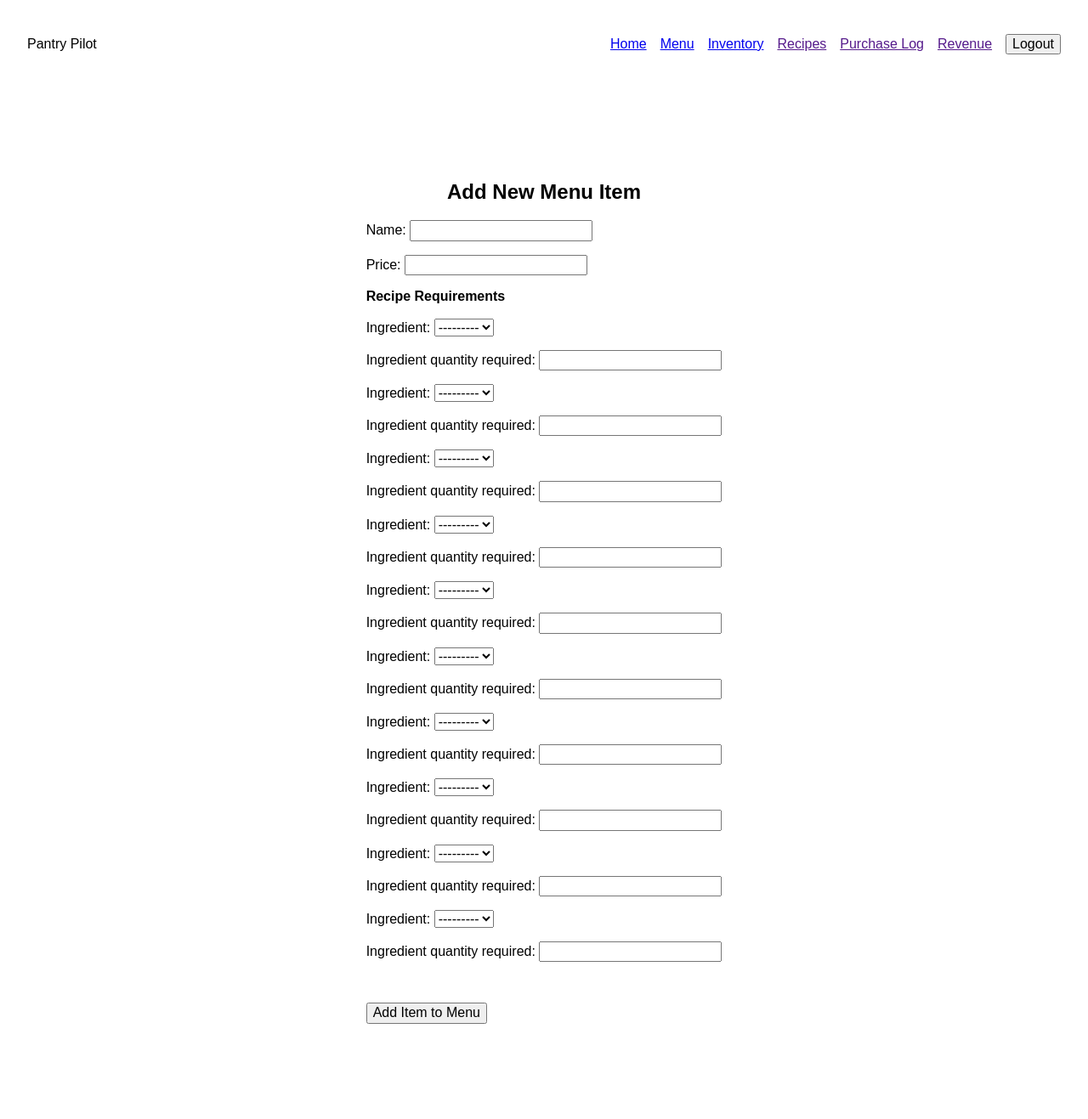
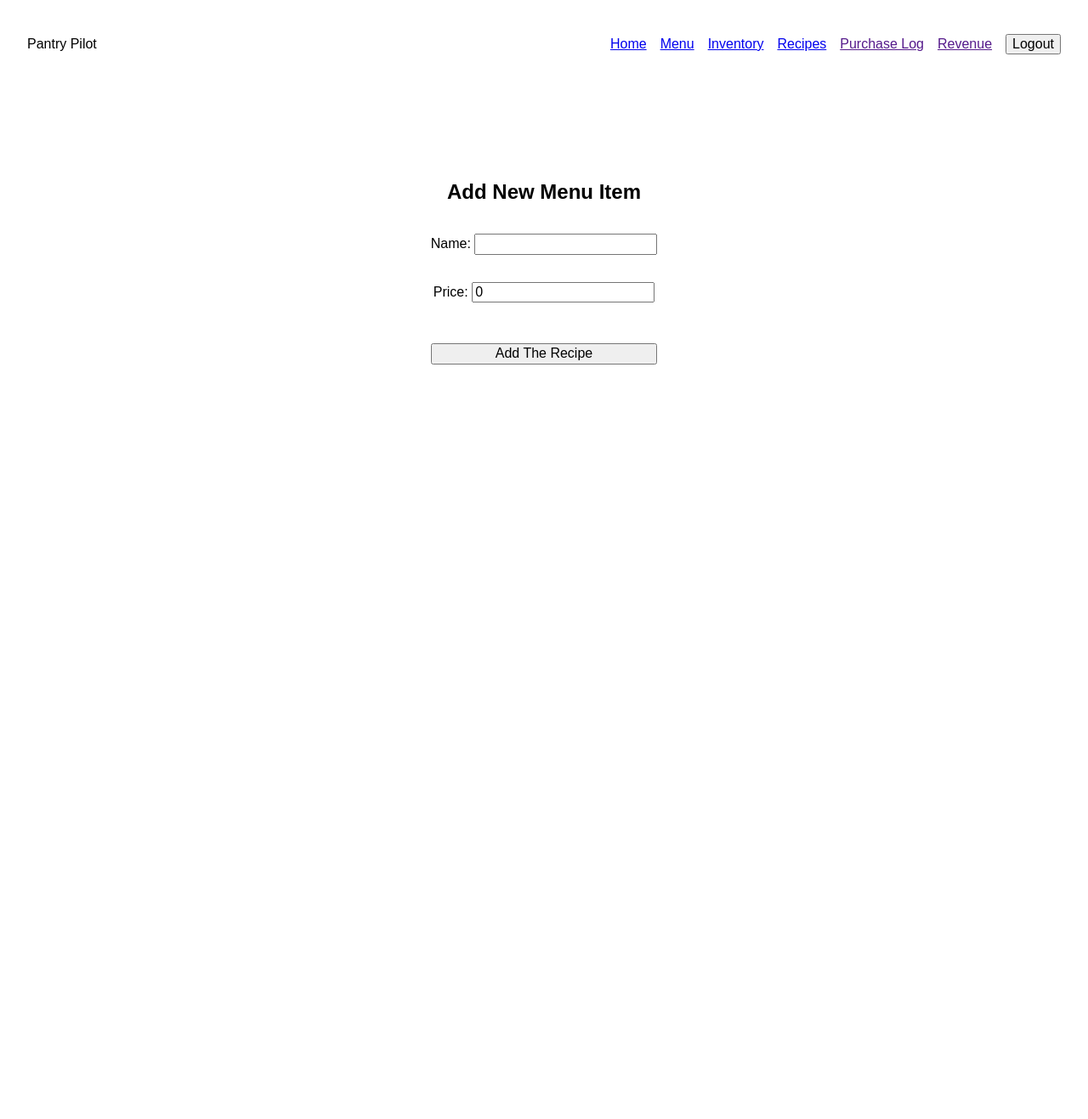
Before and after one commit to RobertMcIsaac/django_delights, a Django app: page /menu/add/ in a window 1280 px wide. Shown: the whole page at 85% size. After the commit the page ends 429 px from the top, so only its background shows below. Run offline with Django 4.2, Linux system fonts and the light colour scheme; the visitor is signed in with stand-in values (Sample User, id 1); data that the repository does not hold is empty.

Commit message:
Changed Models: RecipeRequirement no longer through. Created recipe form and menu detail template.

```diff
--- a/inventory/forms.py
+++ b/inventory/forms.py
@@ -5,12 +5,23 @@ from django.forms import inlineformset_factory
 class MenuCreateForm(forms.ModelForm):
     class Meta:
         model = MenuItem
-        fields = ["name", "price"]
+        fields = "__all__"
 
-class RecipeRequirementForm(forms.ModelForm):
+class IngredientCreateForm(forms.ModelForm):
+    class Meta:
+        model = Ingredient
+        fields = "__all__"
+
+class RecipeRequirementCreateForm(forms.ModelForm):
     class Meta:
         model = RecipeRequirement
-        fields = ["ingredient", "ingredient_quantity_required"]
+        fields = "__all__"
+
+class PurchaseCreateForm(forms.ModelForm):
+    class Meta:
+        model = Purchase
+        fields = "__all__"
 
 
-RecipeRequirementFormSet = inlineformset_factory(MenuItem, RecipeRequirement, form=RecipeRequirementForm, extra=10, can_delete=False)
+
+# RecipeRequirementFormSet = inlineformset_factory(MenuItem, RecipeRequirement, form=RecipeRequirementForm, extra=10, can_delete=False)
--- a/inventory/models.py
+++ b/inventory/models.py
@@ -6,8 +6,8 @@ from django.contrib.auth.models import User
 # Ingredient MODEL
 class Ingredient(models.Model):
     name = models.CharField(max_length=100, unique=True)
-    cost_per_unit = models.DecimalField(max_digits=5, decimal_places=2)
-    quantity_available = models.DecimalField(max_digits=5, decimal_places=2)
+    cost_per_unit = models.DecimalField(max_digits=5, decimal_places=2, default=0)
+    quantity_available = models.DecimalField(max_digits=5, decimal_places=2, default=0)
     # Define constants at class level for MEASUREMENT_UNIT_CHOICES
     GRAMS = "GR"
     KILOGRAMS = "KG"
@@ -44,8 +44,7 @@ class Ingredient(models.Model):
 # MenuItem MODEL
 class MenuItem(models.Model):
     name = models.CharField(max_length=100, unique=True)
-    price = models.DecimalField(max_digits=5, decimal_places=2)
-    recipe_requirements = models.ManyToManyField(Ingredient, through="RecipeRequirement")
+    price = models.DecimalField(max_digits=5, decimal_places=2, default=0)
 
     def __str__(self):
         return self.name
@@ -59,7 +58,7 @@ class MenuItem(models.Model):
 class RecipeRequirement(models.Model):
     menu_item = models.ForeignKey(MenuItem, on_delete=models.CASCADE)
     ingredient = models.ForeignKey(Ingredient, on_delete=models.PROTECT)
-    ingredient_quantity_required = models.DecimalField(max_digits=5, decimal_places=2)
+    ingredient_quantity = models.DecimalField(max_digits=5, decimal_places=2, default=0)
 
     def __str__(self):
         return str(self.menu_item) + " Recipe"
--- a/inventory/static/inventory/style.css
+++ b/inventory/static/inventory/style.css
@@ -195,7 +195,8 @@ h4 {
 
 .form__container {
     margin: 1rem 0;
-    text-align: left;
+    display: flex;
+    flex-direction: column;
 }
 
 /* .requirements__container {
--- a/inventory/templates/inventory/base.html
+++ b/inventory/templates/inventory/base.html
@@ -26,7 +26,7 @@
                     <a href="{% url 'home' %}"><li class="nav__navitem">Home</li></a>
                     <a href="{% url 'menu' %}"><li class="nav__navitem">Menu</li></a>
                     <a href="{% url 'inventory' %}"><li class="nav__navitem">Inventory</li></a>
-                    <a href=""><li class="nav__navitem">Recipes</li></a>
+                    <a href="{% url 'recipes' %}"><li class="nav__navitem">Recipes</li></a>
                     <a href=""><li class="nav__navitem">Purchase Log</li></a>
                     <a href=""><li class="nav__navitem">Revenue</li></a>
                     <a href="{% url 'logout' %}"><li class="nav__navitem"><button class="buttons">Logout</button></li></a>
--- a/inventory/templates/inventory/inventory.html
+++ b/inventory/templates/inventory/inventory.html
@@ -39,6 +39,6 @@
             {% endfor %}
         </tbody>
     </table>
-    <a href=""><button class="add__button buttons">Add New Ingredient</button></a>
+    <a href="{% url 'ingredient_new' %}"><button class="add__button buttons">Add New Ingredient</button></a>
 </section>
 {% endblock content%}
--- a/inventory/templates/inventory/menu_create_form.html
+++ b/inventory/templates/inventory/menu_create_form.html
@@ -10,14 +10,7 @@
     <form class="form__container" action="{% url 'menu_new' %}" method="POST">
         {% csrf_token %}
         {{ form.as_p }}
-        <div class="requirements__container">
-            <h4>Recipe Requirements</h4>
-            {{ requirements.management_form}}
-            {% for form in requirements.forms %}
-                {{ form.as_p }}
-            {% endfor %}
-        </div>
-        <button class="buttons form__button" type="submit">Add Item to Menu</button>
+        <button class="buttons form__button" type="submit">Add The Recipe</button>
     </form>
 </section>
 {% endblock content %}
--- a/inventory/urls.py
+++ b/inventory/urls.py
@@ -10,4 +10,8 @@ urlpatterns = [
     path('menu/', views.MenuList.as_view(), name="menu"),
     path('menu/add/', views.MenuCreate.as_view(), name="menu_new"),
     path('inventory/', views.IngredientList.as_view(), name="inventory"),
+    path('inventory/add/', views.IngredientCreate.as_view(), name="ingredient_new"),
+    path('recipes/', views.RecipeRequirementList.as_view(), name="recipes"),
+    path('recipes/add/', views.RecipeRequirementCreate.as_view(), name="recipe_new"),
+    path('menu/<int:pk>/', views.MenuItemDetail.as_view(), name="menu_item_detail")
 ]
--- a/inventory/views.py
+++ b/inventory/views.py
@@ -11,7 +11,7 @@ from django.contrib.auth.forms import UserCreationForm
 from django.urls import reverse_lazy
 from .models import Ingredient, MenuItem, RecipeRequirement, Purchase
 from django.views.generic import CreateView, ListView, DetailView, UpdateView, DeleteView
-from .forms import MenuCreateForm, RecipeRequirementForm, RecipeRequirementFormSet
+from .forms import MenuCreateForm, IngredientCreateForm, RecipeRequirementCreateForm, PurchaseCreateForm
 
 # LOGIN VIEW (built-in)
 class InventoryLoginView(auth_views.LoginView):
@@ -23,20 +23,6 @@ class SignUpView(CreateView):
     form_class = UserCreationForm
     success_url = reverse_lazy("login")
     template_name = "registration/signup.html"
-
-# # LOGIN VIEW (custom)
-# def login_view(request):
-#     if request.method == "POST":
-#         username = request.POST["username"]
-#         password = request.POST["password"]
-#         user = authenticate(request, username=username, password=password)
-#         if user is not None:
-#             login(request, user)
-#             return redirect("home")
-#         else:
-#             return render(request, "registration/login.html")
-
-
 
 # HOME VIEW
 def home_view(request):
@@ -53,24 +39,17 @@ class MenuCreate(LoginRequiredMixin ,CreateView):
     model= MenuItem
     template_name = "inventory/menu_create_form.html"
     form_class = MenuCreateForm
-    success_url = reverse_lazy("menu")
+    success_url = reverse_lazy("recipe_new")
 
-    def get_context_data(self, **kwargs):
+class MenuItemDetail(LoginRequiredMixin, DetailView):
+    model = MenuItem
+    template_name = "inventory/menu_item_detail.html"
+
+    def get_context_data(self, **kwargs: Any) -> Dict[str, Any]:
         context = super().get_context_data(**kwargs)
-        if self.request.method == "POST":
-            context["requirements"] = RecipeRequirementFormSet(self.request.POST)
-        else:
-            context["requirements"] = RecipeRequirementFormSet()
-            return context
+        context["reciperequirment_list"] = RecipeRequirement.objects.filter(menu_item=self.object)
+        return context
 
-    def form_valid(self, form):
-        context = super().form_valid(form)
-        requirements = context["requirements"]
-        self.object = form.save()
-        if requirements.is_valid():
-            requirements.instance = self.object
-            requirements.save()
-            return super().form_valid(form)
 
 # INVENTORY VIEWS
 class IngredientList(LoginRequiredMixin ,ListView):
@@ -78,8 +57,24 @@ class IngredientList(LoginRequiredMixin ,ListView):
     template_name = "inventory/inventory.html"
     context_object_name = "ingredient_list"
 
+class IngredientCreate(LoginRequiredMixin, CreateView):
+    model = Ingredient
+    template_name = "inventory/ingredient_create_form.html"
+    form_class = IngredientCreateForm
+    success_url = reverse_lazy("inventory")
+
 
 # RECIPE VIEWS
+class RecipeRequirementList(LoginRequiredMixin, ListView):
+    model = RecipeRequirement
+    template_name = "inventory/recipes.html"
+    context_object_name = "reciperequirement_list"
+
+class RecipeRequirementCreate(LoginRequiredMixin, CreateView):
+    model = RecipeRequirement
+    template_name = "inventory/recipe_create_form.html"
+    form_class = RecipeRequirementCreateForm
+    success_url = reverse_lazy("menu")
 
 
 
```
Also changed, not shown: inventory/admin.py (+1 -6 lines), inventory/templates/inventory/ingredient_create_form.html (added, +16 -0 lines), inventory/templates/inventory/menu_item_detail.html (added, +24 -0 lines), inventory/templates/inventory/recipe_create_form.html (added, +19 -0 lines), inventory/templates/inventory/recipes.html (+30 -0 lines), inventory/migrations/0005_remove_menuitem_recipe_requirements_and_more.py (added), inventory/migrations/0006_rename_ingredient_quantity_required_reciperequirement_ingredient_quantity.py (added).
